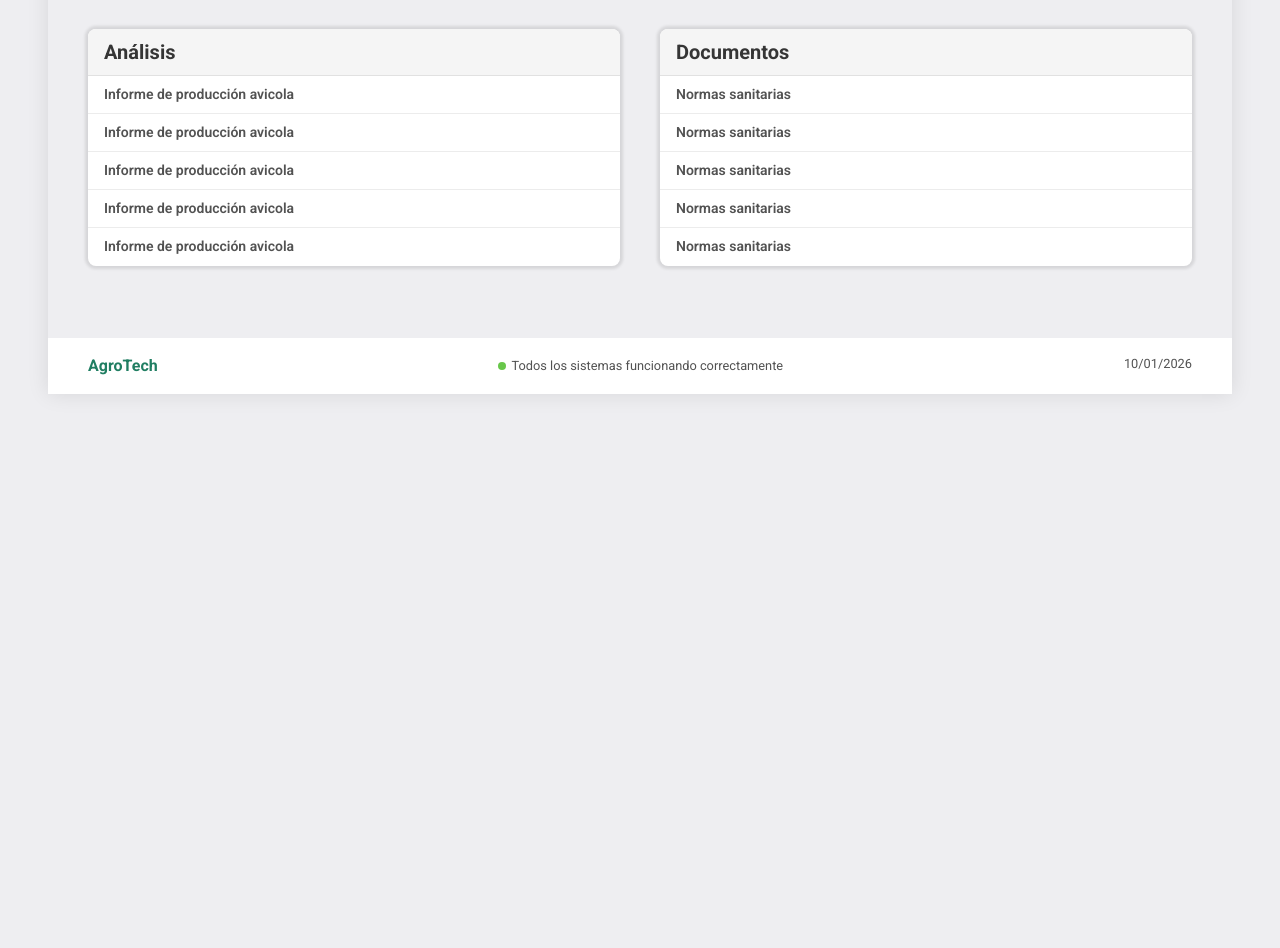
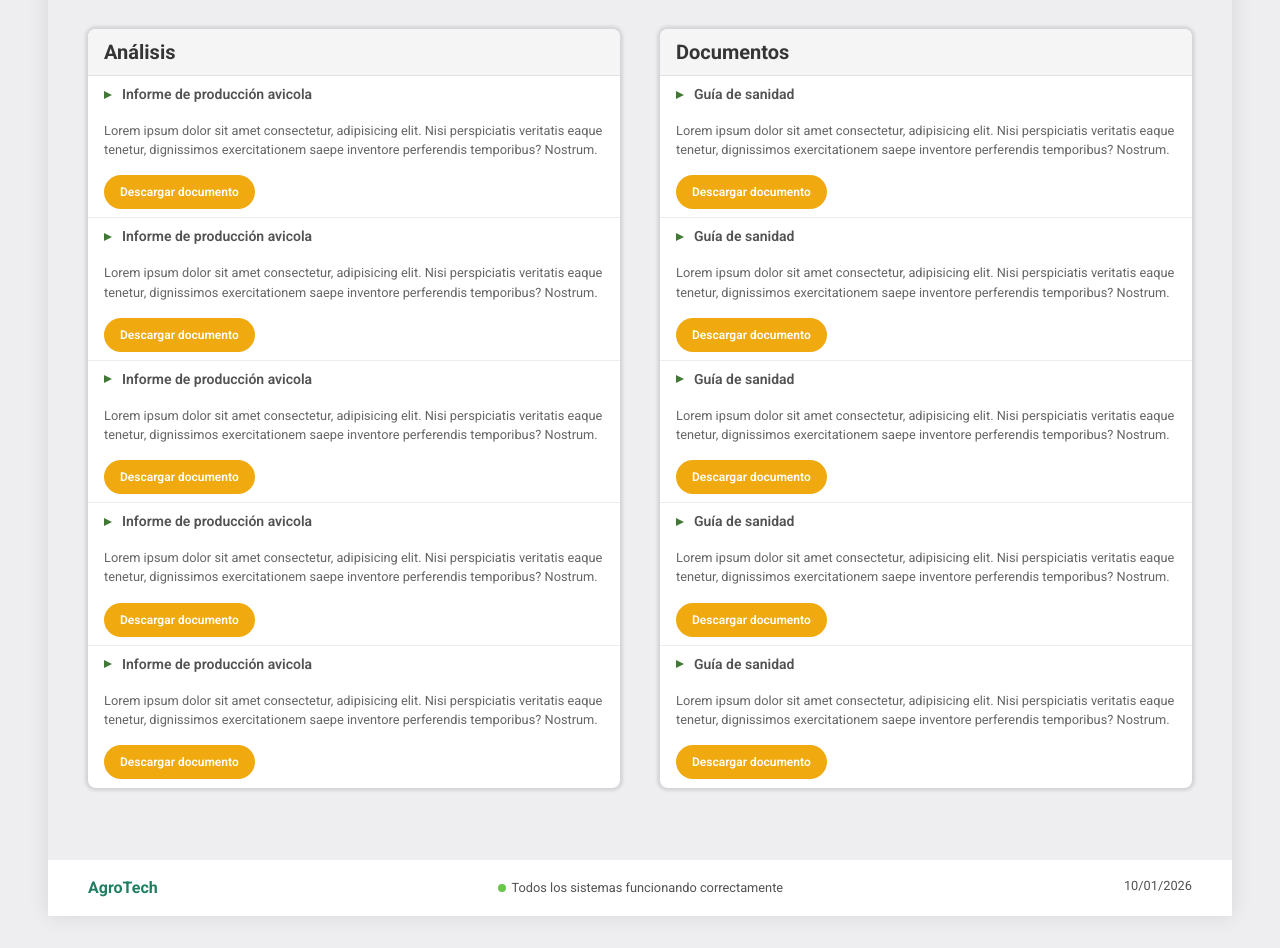
Before and after one commit to BramdonSantiago/agricultural-intelligence, a Next.js app: page / in a window 1280 px wide. Shown: the part 900-1848 px from the top of the page. Before the commit the page ends 1326 px from the top, so only its background shows below. Built offline with nearby package versions, Linux system fonts and the light colour scheme.

Commit message:
Add documentation

```diff
--- a/src/app/globals.css
+++ b/src/app/globals.css
@@ -35,21 +35,29 @@ body {
   border: 0;
   font-weight: 600;
   font-size: 1rem;
+  cursor: pointer;
   border-radius: 50px;
   -webkit-border-radius: 50px;
   -moz-border-radius: 50px;
   -ms-border-radius: 50px;
   -o-border-radius: 50px;
+  transition: all 0.3s ease;
+  -webkit-transition: all 0.3s ease;
+  -moz-transition: all 0.3s ease;
+  -ms-transition: all 0.3s ease;
+  -o-transition: all 0.3s ease;
   &.btn-primary {
     background-color: #427836;
     color: #FFF;
-    transition: all 0.3s ease;
-    -webkit-transition: all 0.3s ease;
-    -moz-transition: all 0.3s ease;
-    -ms-transition: all 0.3s ease;
-    -o-transition: all 0.3s ease;
     &:hover, &:focus, &:active {
       background-color: #356d29;
+    }
+  }
+  &.btn-secondary {
+    background-color: #f0a90e;
+    color: #FFF;
+    &:hover, &:focus, &:active {
+      background-color: #d39000;
     }
   }
 }
@@ -172,11 +180,44 @@ body {
   padding: 0.5rem 1rem;
   color: var(--gray1-color);
   font-size: 0.875rem;
-  font-weight: 600;
   border-bottom: 1px solid #ececec;
   &:last-child {
     border-color: transparent;
   }
+}
+
+.documentation-item-body {
+  p {
+    font-size: 0.8rem;
+    color: var(--gray2-color);
+  }
+  .btn {
+    font-size: 0.75rem;
+    padding: 0.5rem 1rem;
+  }
+}
+
+.btn-documentation {
+  display: flex;
+  align-items: center;
+  cursor: pointer;
+  font-weight: 600;
+}
+
+.documentation-item-triangle {
+  margin-right: 10px;
+  width: 0;
+  height: 0;
+  border-left: 4px solid transparent;
+  border-right: 4px solid transparent;
+  border-bottom: 8px solid #427836;
+  vertical-align: middle;
+  rotate: 90deg;
+  transition: rotate 0.3s ease;
+  -webkit-transition: rotate 0.3s ease;
+  -moz-transition: rotate 0.3s ease;
+  -ms-transition: rotate 0.3s ease;
+  -o-transition: rotate 0.3s ease;
 }
 
 
--- a/src/app/page.tsx
+++ b/src/app/page.tsx
@@ -49,24 +49,104 @@ export default function Home() {
           <div className="documentation-content">
             <h3 className="title-documentation">Análisis</h3>
             <ul className="documentation-list">
-              <li className="documentation-item">Informe de producción avicola</li>
-              <li className="documentation-item">Informe de producción avicola</li>
-              <li className="documentation-item">Informe de producción avicola</li>
-              <li className="documentation-item">Informe de producción avicola</li>
-              <li className="documentation-item">Informe de producción avicola</li>
+              <li className="documentation-item">
+                <div className="btn-documentation"><span className="documentation-item-triangle"></span>Informe de producción avicola</div>
+                <div className="documentation-item-body mt-4">
+                  <p>Lorem ipsum dolor sit amet consectetur, adipisicing elit. Nisi perspiciatis veritatis eaque tenetur, dignissimos exercitationem saepe inventore perferendis temporibus? Nostrum.</p>
+                  <div className="mt-4">
+                    <a href="#" className="btn btn-secondary">Descargar documento</a>
+                  </div>
+                </div>
+              </li>
+              <li className="documentation-item">
+                <div className="btn-documentation"><span className="documentation-item-triangle"></span>Informe de producción avicola</div>
+                <div className="documentation-item-body mt-4">
+                  <p>Lorem ipsum dolor sit amet consectetur, adipisicing elit. Nisi perspiciatis veritatis eaque tenetur, dignissimos exercitationem saepe inventore perferendis temporibus? Nostrum.</p>
+                  <div className="mt-4">
+                    <a href="#" className="btn btn-secondary">Descargar documento</a>
+                  </div>
+                </div>
+              </li>
+              <li className="documentation-item">
+                <div className="btn-documentation"><span className="documentation-item-triangle"></span>Informe de producción avicola</div>
+                <div className="documentation-item-body mt-4">
+                  <p>Lorem ipsum dolor sit amet consectetur, adipisicing elit. Nisi perspiciatis veritatis eaque tenetur, dignissimos exercitationem saepe inventore perferendis temporibus? Nostrum.</p>
+                  <div className="mt-4">
+                    <a href="#" className="btn btn-secondary">Descargar documento</a>
+                  </div>
+                </div>
+              </li>
+              <li className="documentation-item">
+                <div className="btn-documentation"><span className="documentation-item-triangle"></span>Informe de producción avicola</div>
+                <div className="documentation-item-body mt-4">
+                  <p>Lorem ipsum dolor sit amet consectetur, adipisicing elit. Nisi perspiciatis veritatis eaque tenetur, dignissimos exercitationem saepe inventore perferendis temporibus? Nostrum.</p>
+                  <div className="mt-4">
+                    <a href="#" className="btn btn-secondary">Descargar documento</a>
+                  </div>
+                </div>
+              </li>
+              <li className="documentation-item">
+                <div className="btn-documentation"><span className="documentation-item-triangle"></span>Informe de producción avicola</div>
+                <div className="documentation-item-body mt-4">
+                  <p>Lorem ipsum dolor sit amet consectetur, adipisicing elit. Nisi perspiciatis veritatis eaque tenetur, dignissimos exercitationem saepe inventore perferendis temporibus? Nostrum.</p>
+                  <div className="mt-4">
+                    <a href="#" className="btn btn-secondary">Descargar documento</a>
+                  </div>
+                </div>
+              </li>
             </ul>
           </div>
         </div>
         <div className="col-span-6">
           <div className="documentation-content">
-              <h3 className="title-documentation">Documentos</h3>
-              <ul className="documentation-list">
-                <li className="documentation-item">Normas sanitarias</li>
-                <li className="documentation-item">Normas sanitarias</li>
-                <li className="documentation-item">Normas sanitarias</li>
-                <li className="documentation-item">Normas sanitarias</li>
-                <li className="documentation-item">Normas sanitarias</li>
-              </ul>
+            <h3 className="title-documentation">Documentos</h3>
+            <ul className="documentation-list">
+              <li className="documentation-item">
+                <div className="btn-documentation"><span className="documentation-item-triangle"></span>Guía de sanidad</div>
+                <div className="documentation-item-body mt-4">
+                  <p>Lorem ipsum dolor sit amet consectetur, adipisicing elit. Nisi perspiciatis veritatis eaque tenetur, dignissimos exercitationem saepe inventore perferendis temporibus? Nostrum.</p>
+                  <div className="mt-4">
+                    <a href="#" className="btn btn-secondary">Descargar documento</a>
+                  </div>
+                </div>
+              </li>
+              <li className="documentation-item">
+                <div className="btn-documentation"><span className="documentation-item-triangle"></span>Guía de sanidad</div>
+                <div className="documentation-item-body mt-4">
+                  <p>Lorem ipsum dolor sit amet consectetur, adipisicing elit. Nisi perspiciatis veritatis eaque tenetur, dignissimos exercitationem saepe inventore perferendis temporibus? Nostrum.</p>
+                  <div className="mt-4">
+                    <a href="#" className="btn btn-secondary">Descargar documento</a>
+                  </div>
+                </div>
+              </li>
+              <li className="documentation-item">
+                <div className="btn-documentation"><span className="documentation-item-triangle"></span>Guía de sanidad</div>
+                <div className="documentation-item-body mt-4">
+                  <p>Lorem ipsum dolor sit amet consectetur, adipisicing elit. Nisi perspiciatis veritatis eaque tenetur, dignissimos exercitationem saepe inventore perferendis temporibus? Nostrum.</p>
+                  <div className="mt-4">
+                    <a href="#" className="btn btn-secondary">Descargar documento</a>
+                  </div>
+                </div>
+              </li>
+              <li className="documentation-item">
+                <div className="btn-documentation"><span className="documentation-item-triangle"></span>Guía de sanidad</div>
+                <div className="documentation-item-body mt-4">
+                  <p>Lorem ipsum dolor sit amet consectetur, adipisicing elit. Nisi perspiciatis veritatis eaque tenetur, dignissimos exercitationem saepe inventore perferendis temporibus? Nostrum.</p>
+                  <div className="mt-4">
+                    <a href="#" className="btn btn-secondary">Descargar documento</a>
+                  </div>
+                </div>
+              </li>
+              <li className="documentation-item">
+                <div className="btn-documentation"><span className="documentation-item-triangle"></span>Guía de sanidad</div>
+                <div className="documentation-item-body mt-4">
+                  <p>Lorem ipsum dolor sit amet consectetur, adipisicing elit. Nisi perspiciatis veritatis eaque tenetur, dignissimos exercitationem saepe inventore perferendis temporibus? Nostrum.</p>
+                  <div className="mt-4">
+                    <a href="#" className="btn btn-secondary">Descargar documento</a>
+                  </div>
+                </div>
+              </li>
+            </ul>
           </div>
         </div>
       </div>
```
